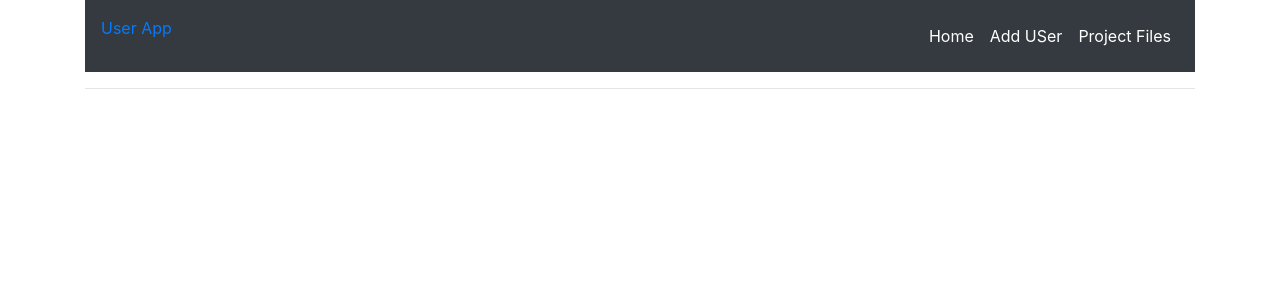
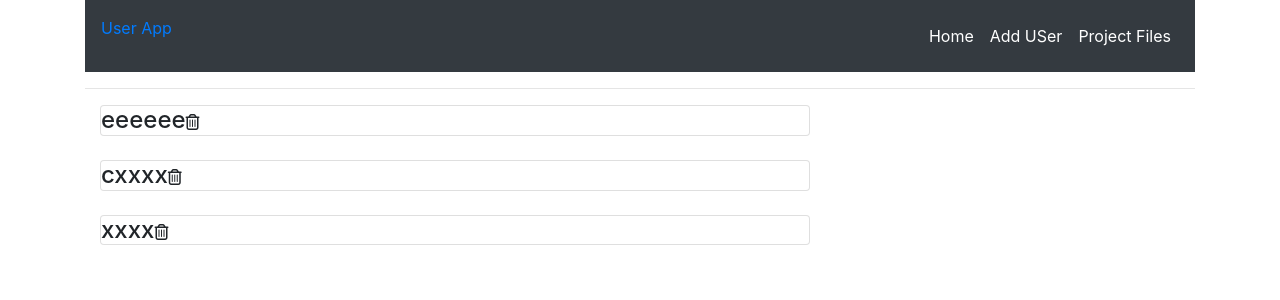
Before and after one commit to ccduisburg/reactJs-contextApi, a React (Create React App) app: page / in a window 1280 px wide. Shown: the top 300 px of the page. Built offline with nearby package versions, Linux system fonts and the light colour scheme; data requests are answered from the project's data file; what react-pose would draw is missing.

Commit message:
updateUSer

```diff
--- a/api/db.json
+++ b/api/db.json
@@ -1,3 +1,22 @@
 {
-  "users": []
+  "users": [
+    {
+      "name": "eeeeee",
+      "department": "rrrr",
+      "salary": "ddd",
+      "id": 1
+    },
+    {
+      "name": "cxxxx",
+      "department": "ffdfdd",
+      "salary": "45",
+      "id": 2
+    },
+    {
+      "name": "xxxx",
+      "department": "vvvv",
+      "salary": "7776",
+      "id": 3
+    }
+  ]
 }
--- a/src/App.js
+++ b/src/App.js
@@ -3,7 +3,8 @@
 import Navbar from './layout/Navbar'
 import Users from './components/Users'
 import './App.css'
-import AddUser from './components/AddUser';
+import AddUser from './forms/AddUser';
+import UpdateUser from './forms/UpdateUser';
 import {BrowserRouter as Router,Route,Switch,Link} from "react-router-dom"
 import NotFound from './pages/NotFound'
 import Contribute from './pages/Contribute'
@@ -44,6 +45,7 @@
          <Switch>
           <Route exact path="/" component={Users}/>
           <Route exact path="/add" component={AddUser}/>
+          <Route exact path="/edit/:id" component={UpdateUser}/>
           <Route exact path="/github" component={Contribute}/>
           <Route component={NotFound}/>
          </Switch>
--- a/src/components/User.js
+++ b/src/components/User.js
@@ -1,7 +1,8 @@
 import React,{Component} from 'react'
 import  PropTypes from 'prop-types'
 import UserConsumer from "../context";
-import axios from 'axios'
+import axios from "axios";
+import {Link} from "react-router-dom";
 //https://jsonplaceholder.typicode.com/ //jsondata
 class User extends Component {
     state={
@@ -23,7 +24,7 @@
     onDeleteUser=async (dispatch,e)=>{
       const {id}=this.props;
       //delete reques
-      await axios.delete(`http://github.com/ccduisburg/reactJs-contextApi/api/db.json/users/${id}`);
+      await axios.delete(`http://localhost:3004/users/${id}`);
 
       dispatch({type:"DELETE_USER",payload:id})
       //Consumer Dispatch
@@ -34,12 +35,11 @@
 //event te kendi verdiigimiz deger parametresi ilk olarak veriyoruz onClickEvent(number,e)
 
 componentWillUnmount(){//Bu method componentler kaldirilirken calisir
-    console.log("Component will unmount")
+
     // bu method komponenti kaldirmadan hemen önce yapilmasi gereken islemer icin uygun yerdir.
 
-}
-    render() {
-        const {name,department,salary}=this.props;
+}    render() {
+        const {id,name,department,salary}=this.props;
         const {isVisible}=this.state;
         return (
             <UserConsumer>
@@ -57,6 +57,7 @@
                                     { isVisible ? <div className="card-body">
                                      <p div className="card-text">Maas :{salary}</p>
                                      <p div className="card-text">Department :{department}</p>
+                                     <Link to = {`edit/${id}`}  className="btn btn-dark btn-block"> Update User</Link>
                                      </div>:null
                                     }
                                      </div>
@@ -76,7 +77,7 @@
         name: PropTypes.string.isRequired,
         salary: PropTypes.string.isRequired,
         department: PropTypes.string.isRequired,
-        //id:PropTypes.string.isRequired
+        id:PropTypes.string.isRequired
 
     }
 
--- a/src/context.js
+++ b/src/context.js
@@ -21,9 +21,16 @@
             users:[...state.users,action.payload]
            // users: state.users.push(action.payload)
         }
-        default:
-        return state
+
+    case "UPDATE_USER":
+    return{
+        ...state,
+        users:state.users.map(user=>user.id===action.payload.id ? action.payload:user)
+
     }
+    default:
+    return state
+}
 }
 
 export class UserProvider extends Component {
@@ -55,15 +62,3 @@
 }
 const UserConsumer=UserContext.Consumer;
 export default UserConsumer;
-
-/*
-state={
-    a:10,
-    b:20,
-    c:30
-}
-{
-...state // yukaridaki degerleri buraya tasiyorS
-}
-
-*/
--- /dev/null
+++ b/src/forms/AddUser.js
@@ -0,0 +1,138 @@
+import React, { Component } from 'react'
+import posed from 'react-pose'
+import UserConsumer from "../context";//contextjs ten dispatcher i kullanmamiz icin
+import axios from 'axios'
+
+
+const Animation=posed.div({
+    visible:{opacity:1,
+        applyAtStart:{
+            display:"block"
+        }
+    },
+    hidden:{opacity:0,
+    applyAtEnd:{
+        display:"none"
+    }
+    }
+});
+class AddUser extends Component {
+    state={
+        visible:false,
+        name:"",
+        department:"",
+        salary:""
+
+
+    }
+
+    changeVisibility=(e)=>{
+      this.setState({visible:!this.state.visible})
+    }
+    changeInput=(e)=>{
+        this.setState(
+            {
+                [e.target.name]:e.target.value
+            }
+        )
+    }
+        // changeName=(e)=>{
+        //     this.setState({
+        //         name:e.target.value
+        //     })
+        // }
+        // changeDepartment=(e)=>{
+        //     this.setState({
+        //         department:e.target.value
+        //     })
+        // }
+        // changeSalary=(e)=>{
+        //     this.setState({
+        //         salary:e.target.value
+        //     })
+        // }
+
+        addUser=async (dispatch,e)=>{
+          e.preventDefault();
+          const {name,department,salary}=this.state;
+
+
+          const newUser={
+              name,
+              department,
+              salary
+
+        }
+
+        const response=await axios.post("http://localhost:3004/users",newUser)
+
+        dispatch({type:"ADD_USER",payload:response.data})
+    }
+
+  render() {
+      const {visible,name,salary,department}=this.state;
+        return <UserConsumer>
+                {value=>{
+                    const {dispatch}=value;
+                    return (
+                        <div className="col-md-8 mb-4">
+
+                        <button onClick ={ this.changeVisibility} className="btn btn-dark btn-block mb-2">{visible?"Hide Form":"Show Form" } </button>
+                        <Animation pose={visible?"visible":"hidden"}>
+                        <div className="card">
+                           <div className="card-header">
+                           <h4>Add UserForm</h4>
+                           </div>
+                           <div className="card-body">
+                            <form onSubmit={this.addUser.bind(this,dispatch)}>
+                                  <div className="form-group">
+                                  <label htmlFor="name">Name</label>
+                                  <input
+                                      type="text"
+                                      name="name"
+                                      id="id"
+                                      placeholder="Enter Name"
+                                      className ="form-control"
+                                      value={name}
+                                      onChange={this.changeInput}/>
+                                  </div>
+
+                                <div className="form-group">
+                                  <label htmlFor="department">Departman</label>
+                                  <input
+                                      type="text"
+                                      name="department"
+                                      id="department"
+                                      placeholder="Enter Department"
+                                      className ="form-control"
+                                       value={department}
+                                       onChange={this.changeInput}/>
+                                </div>
+
+                                <div className="form-group">
+                                  <label htmlFor="salary">Maas</label>
+                                  <input
+                                      type="text"
+                                      name="salary"
+                                      id="salary"
+                                      placeholder="Enter Maas"
+                                      className ="form-control"
+                                       value={salary}
+                                       onChange={this.changeInput}/>
+                                </div>
+                                <button
+                                    className ="btn btn-danger btn-block" type="submit"> Add USer </button>
+
+                            </form>
+                           </div>
+                           </div>
+                           </Animation>
+                        </div>
+                      )
+                }
+            }
+            </UserConsumer>
+
+  }
+}
+export default  AddUser;
--- /dev/null
+++ b/src/forms/UpdateUser.js
@@ -0,0 +1,119 @@
+import React, { Component } from 'react'
+import posed from 'react-pose'
+import UserConsumer from "../context";//contextjs ten dispatcher i kullanmamiz icin
+import axios from 'axios'
+import { async } from 'q';
+
+
+class UpdateUser extends Component {
+    state={
+        name:"",
+        department:"",
+        salary:""
+
+    }
+
+    changeInput=(e)=>{
+        this.setState(
+            {
+                [e.target.name]:e.target.value
+            }
+        )
+    }
+       componentDidMount=async()=> {
+         const{id}=this.props.match.params;
+         const response=await axios.get(`http://localhost:3004/users/${id}`)
+         const {name,salary,department}=response.data;
+         this.setSatate({
+             name,
+             salary,
+             department
+         });
+
+
+       }
+
+
+        UpdateUser=async (dispatch,e)=>{
+          e.preventDefault();
+          //Update User
+          const {name,salary,department}=this.state;
+          const {id}=this.props.match.params;
+          const updatedUser={
+              name,
+              salary,
+              department
+          };
+          const response= await axios.put(`http://localhost:3004/users/${id}`,updatedUser)
+
+            dispatch({type:"UPDATE_USER",payload:response.data})
+
+          this.props.history.push("/")
+    }
+
+  render() {
+      const {name,salary,department}=this.state;
+        return <UserConsumer>
+                {value=>{
+                    const {dispatch}=value;
+                    return (
+                        <div className="col-md-8 mb-4">
+
+
+                        <div className="card">
+                           <div className="card-header">
+                           <h4>Update User Form</h4>
+                           </div>
+                           <div className="card-body">
+                            <form onSubmit={this.UpdateUser.bind(this,dispatch)}>
+                                  <div className="form-group">
+                                  <label htmlFor="name">Name</label>
+                                  <input
+                                      type="text"
+                                      name="name"
+                                      id="id"
+                                      placeholder="Enter Name"
+                                      className ="form-control"
+                                      value={name}
+                                      onChange={this.changeInput}/>
+                                  </div>
+
+                                <div className="form-group">
+                                  <label htmlFor="department">Departman</label>
+                                  <input
+                                      type="text"
+                                      name="department"
+                                      id="department"
+                                      placeholder="Enter Department"
+                                      className ="form-control"
+                                       value={department}
+                                       onChange={this.changeInput}/>
+                                </div>
+
+                                <div className="form-group">
+                                  <label htmlFor="salary">Maas</label>
+                                  <input
+                                      type="text"
+                                      name="salary"
+                                      id="salary"
+                                      placeholder="Enter Maas"
+                                      className ="form-control"
+                                       value={salary}
+                                       onChange={this.changeInput}/>
+                                </div>
+                                <button
+                                    className ="btn btn-danger btn-block" type="submit"> Update USer </button>
+
+                            </form>
+                           </div>
+                           </div>
+
+                        </div>
+                      )
+                }
+            }
+            </UserConsumer>
+
+  }
+}
+export default  UpdateUser;
```
